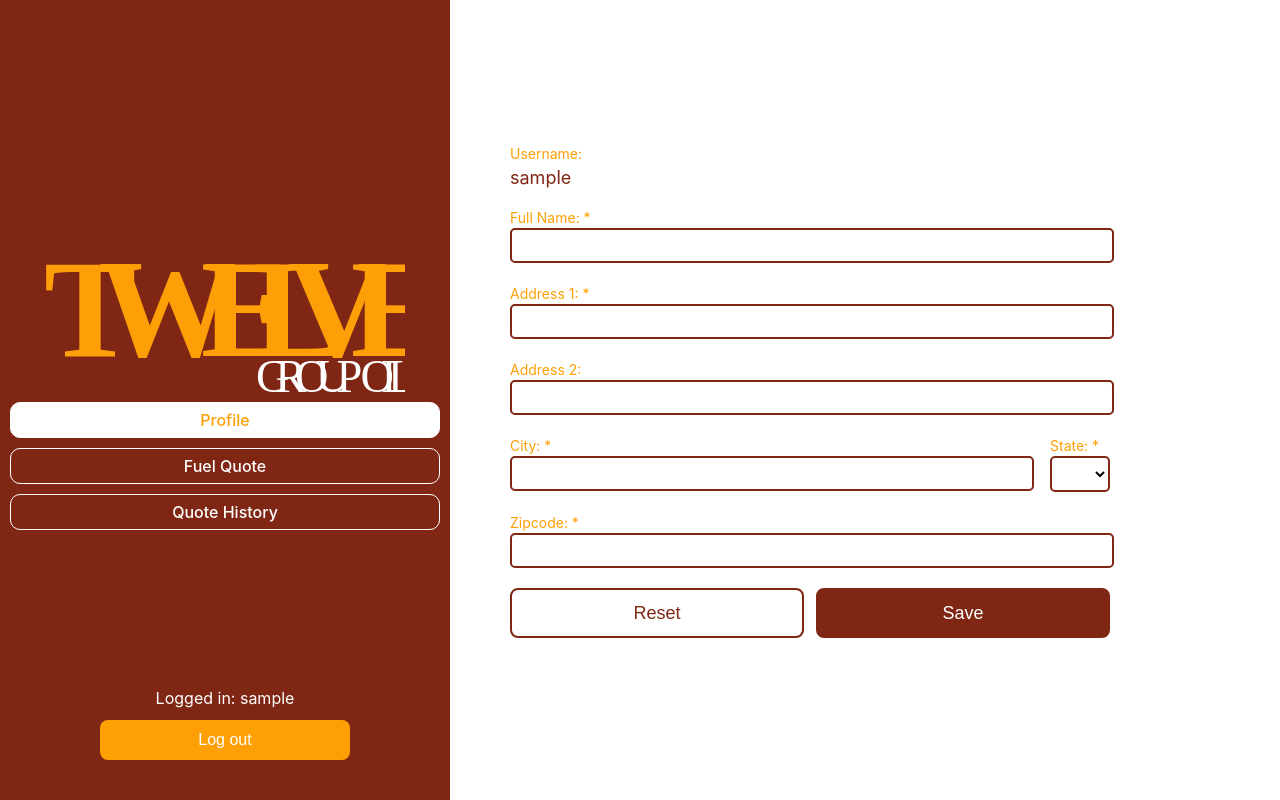
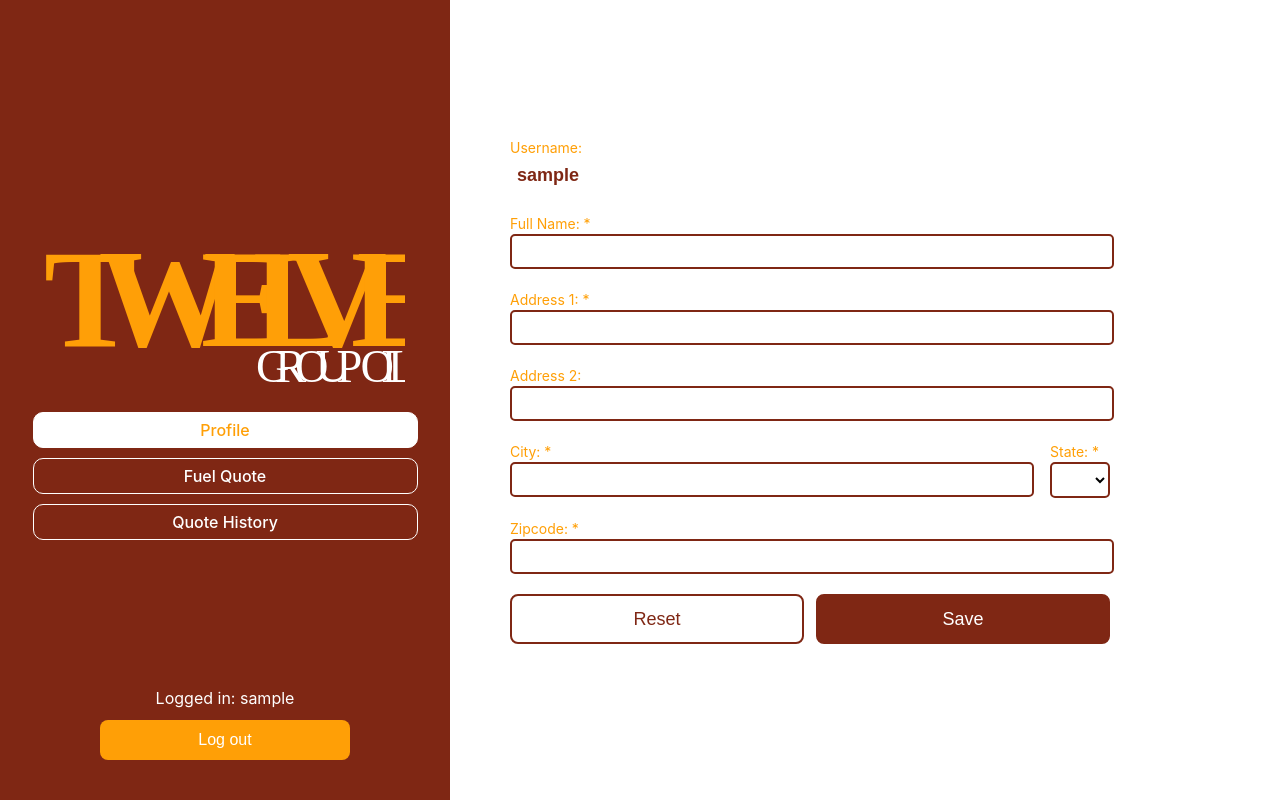
Before and after one commit to tdtrevathan/group12, a React (Vite) app in the folder front-end/: page /profile in a window 1280 px wide. Built offline with nearby package versions, Linux system fonts and the light colour scheme; no server answers; sample sign-in values are in the browser's storage.

Commit message:
Minor front end edits

```diff
--- a/front-end/src/components/FuelQuote.jsx
+++ b/front-end/src/components/FuelQuote.jsx
@@ -201,8 +201,7 @@ export default function FuelQuote ( {loggedInUsername, loggedInAddress} ) {
                 value={loggedInAddress}
                 className='readonly'
                 readOnly
-            >
-            </Input>
+            ></Input>
 
             <Input name='date' label='Delivery Date: *' type='date' className={errorClass.date} handleChange={handleChange}></Input>
             {errors.date && <span className='error'>{errors.date}</span>}
--- a/front-end/src/components/Profile.jsx
+++ b/front-end/src/components/Profile.jsx
@@ -202,8 +202,15 @@ export default function Profile ( {loggedInUsername, setLoggedInAddress} ) {
 
         <form onSubmit={handleSubmit}>
 
-            <label>Username:</label>
-            <div className="username">{loggedInUsername}</div>
+            <Input
+                name='username'
+                label="Username:"
+                type='text'
+                className={'readonly'}
+                value={loggedInUsername}
+                readOnly
+            ></Input>
+
             <Input name='fullName' label='Full Name: *' type='text' className={errorClass.fullName} handleChange={handleChange}></Input>
             {errors.fullName && <span className='error'>{errors.fullName}</span>}
 
--- a/front-end/src/components/Registration.jsx
+++ b/front-end/src/components/Registration.jsx
@@ -130,7 +130,7 @@ export default function Registration () {
                         setErrorClass({username: 'error'})
                         throw new Error("Username already taken");
                     }
-                    alert("User successfully registered");
+                    alert(`${data.username} successfully registered`);
                     navigate("/")
                 });
 
@@ -168,6 +168,7 @@ export default function Registration () {
             <div id="passwordRequirements">
                 <p id="passwordMatch">Passwords don't match</p>
             </div>
+            <Button name='login' className='outline' type='submit' buttonText='Back to Login' onClick={() => navigate('/')}></Button>
             <Button name='submitButton' type='submit' buttonText='Register'></Button>
         </form>
     );
--- a/front-end/src/css/nav.css
+++ b/front-end/src/css/nav.css
@@ -56,6 +56,7 @@
 @media (min-width: 1200px) {
 
     #mainNav {
+        margin-top: 30px;
         width: auto;
         position: relative;
     }
@@ -68,7 +69,9 @@
         border: 1px solid #ffffff;
         border-radius: 10px;
         margin: 10px;
-        width: calc(100% - 32px);
+        width: calc(90% - 32px);
+        margin-left: auto;
+        margin-right: auto;
     }
 
     #mainNav a:hover {
```
